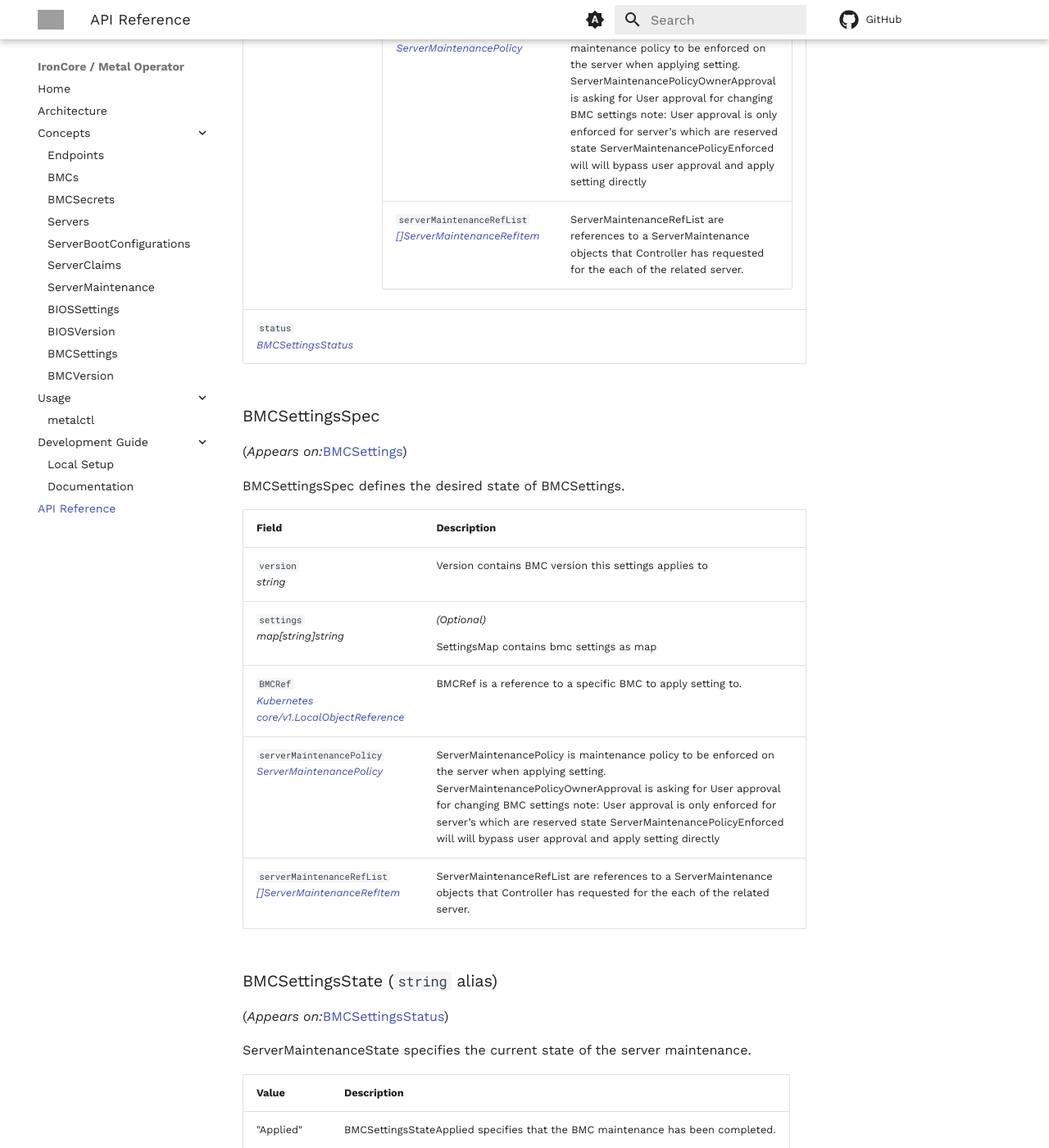
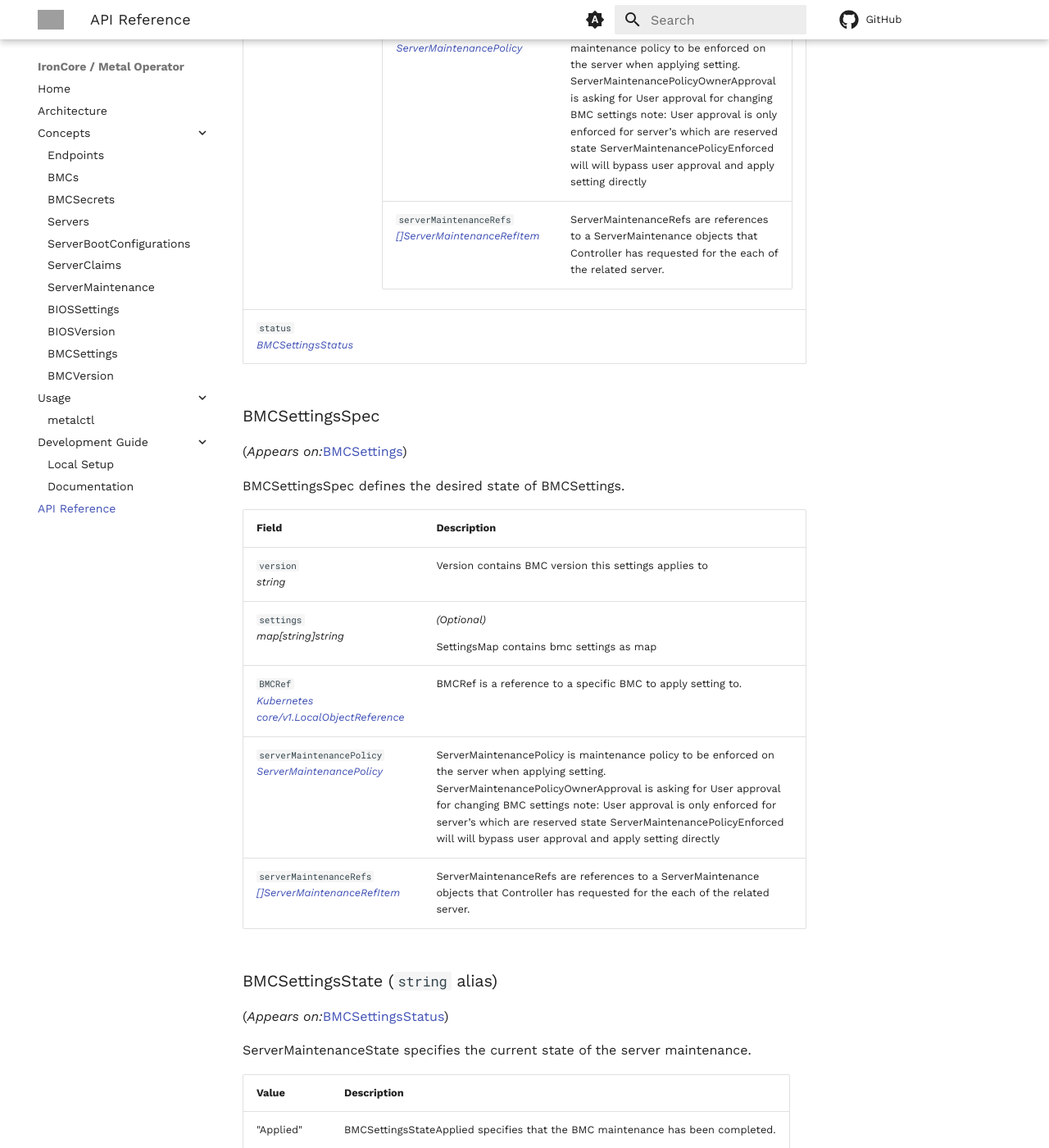
Before and after one commit to ironcore-dev/metal-operator, an MkDocs documentation site: the page built from docs/api-reference/api.md, in a window 1280 px wide and 1400 px high, scrolled down 9391 px. Shown: the whole window at 82% size. Built offline with MkDocs 1.6.1 and Material for MkDocs 9.7.7, drawn with Linux system fonts in a browser that asks for light colours; comment, search, counter and statistics services are not loaded; grey boxes are pictures that could not be loaded.

Commit message:
Update the serverMaintenanceRef API field

```diff
--- a/docs/api-reference/api.md
+++ b/docs/api-reference/api.md
@@ -1057,7 +1057,7 @@ ServerMaintenancePolicyEnforced will will bypass user approval and apply setting
 </tr>
 <tr>
 <td>
-<code>serverMaintenanceRefList</code><br/>
+<code>serverMaintenanceRefs</code><br/>
 <em>
 <a href="#metal.ironcore.dev/v1alpha1.ServerMaintenanceRefItem">
 []ServerMaintenanceRefItem
@@ -1065,7 +1065,7 @@ ServerMaintenancePolicyEnforced will will bypass user approval and apply setting
 </em>
 </td>
 <td>
-<p>ServerMaintenanceRefList are references to a ServerMaintenance objects that Controller has requested for the each of the related server.</p>
+<p>ServerMaintenanceRefs are references to a ServerMaintenance objects that Controller has requested for the each of the related server.</p>
 </td>
 </tr>
 </table>
@@ -1155,7 +1155,7 @@ ServerMaintenancePolicyEnforced will will bypass user approval and apply setting
 </tr>
 <tr>
 <td>
-<code>serverMaintenanceRefList</code><br/>
+<code>serverMaintenanceRefs</code><br/>
 <em>
 <a href="#metal.ironcore.dev/v1alpha1.ServerMaintenanceRefItem">
 []ServerMaintenanceRefItem
@@ -1163,7 +1163,7 @@ ServerMaintenancePolicyEnforced will will bypass user approval and apply setting
 </em>
 </td>
 <td>
-<p>ServerMaintenanceRefList are references to a ServerMaintenance objects that Controller has requested for the each of the related server.</p>
+<p>ServerMaintenanceRefs are references to a ServerMaintenance objects that Controller has requested for the each of the related server.</p>
 </td>
 </tr>
 </tbody>
@@ -3162,16 +3162,6 @@ ServerMaintenanceStatus
 </tr>
 </thead>
 <tbody>
-<tr>
-<td>
-<code>serverName</code><br/>
-<em>
-string
-</em>
-</td>
-<td>
-</td>
-</tr>
 <tr>
 <td>
 <code>serverMaintenanceRef</code><br/>
```
Also changed, not shown: 6 other files.
